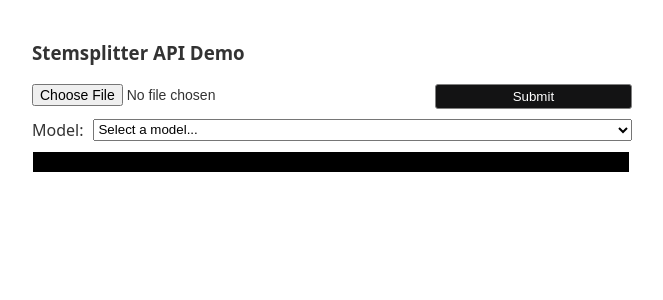
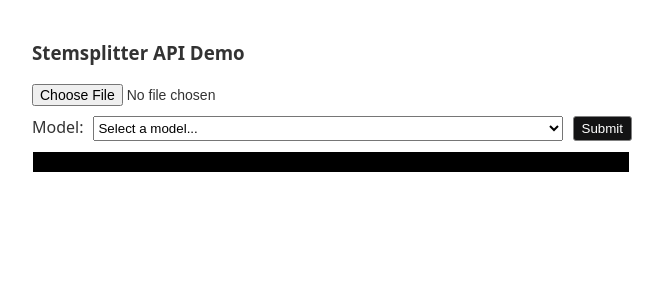
Before and after one commit to mathakim29/stemsplitter-api, a PHP site: page / in a window 1280 px wide. Shown: the top 300 px of the page, without its empty margins (308-971 px from the left). Run offline with PHP 8.4, Linux system fonts and the light colour scheme; some libraries are stand-ins or nearby versions.

Commit message:
more demo ui updates

```diff
--- a/demo/index.css
+++ b/demo/index.css
@@ -56,6 +56,7 @@ button {
   cursor: pointer;
   font-weight: 500;
   border: 1px solid #808080;
+  margin-left: 10px;
 }
 
 a {
@@ -100,6 +101,7 @@ input[type="file"] {
 #app-form {
     display: grid;       /* or display: grid; */
     gap: 10px;
+    width: 100%;
 }
 
 pre {
@@ -117,3 +119,9 @@ pre {
     width: 96%;
 
 }
+
+#file-input {
+    width: 100%;
+    box-sizing: border-box;
+    overflow: visible; /* Allows the browser to scroll the text internally as you type */
+}
--- a/demo/index.html
+++ b/demo/index.html
@@ -20,13 +20,13 @@
           accept="audio/*"
           required
         />
-        <button type="submit" id="submit">Submit</button>
       </div>
       <div style="display: flex">
         <span style="margin-right: 10px"> Model: </span>
         <select id="model-select" name="model" required>
           <option value="" disabled selected>Select a model...</option>
         </select>
+        <button type="submit" id="submit">Submit</button>
       </div>
     </form>
 
--- a/demo/index.js
+++ b/demo/index.js
@@ -6,6 +6,14 @@ import axios from "https://esm.sh/axios";
 
 let wavesurferInstances = [];
 let currentPollId = null;
+
+window.addEventListener('beforeunload', (event) => {
+    // Standard requires preventDefault() to be called
+    event.preventDefault();
+
+    // Chrome requires returnValue to be set
+    event.returnValue = '';
+});
 
 // polling purposes
 setInterval(async () => {
```
